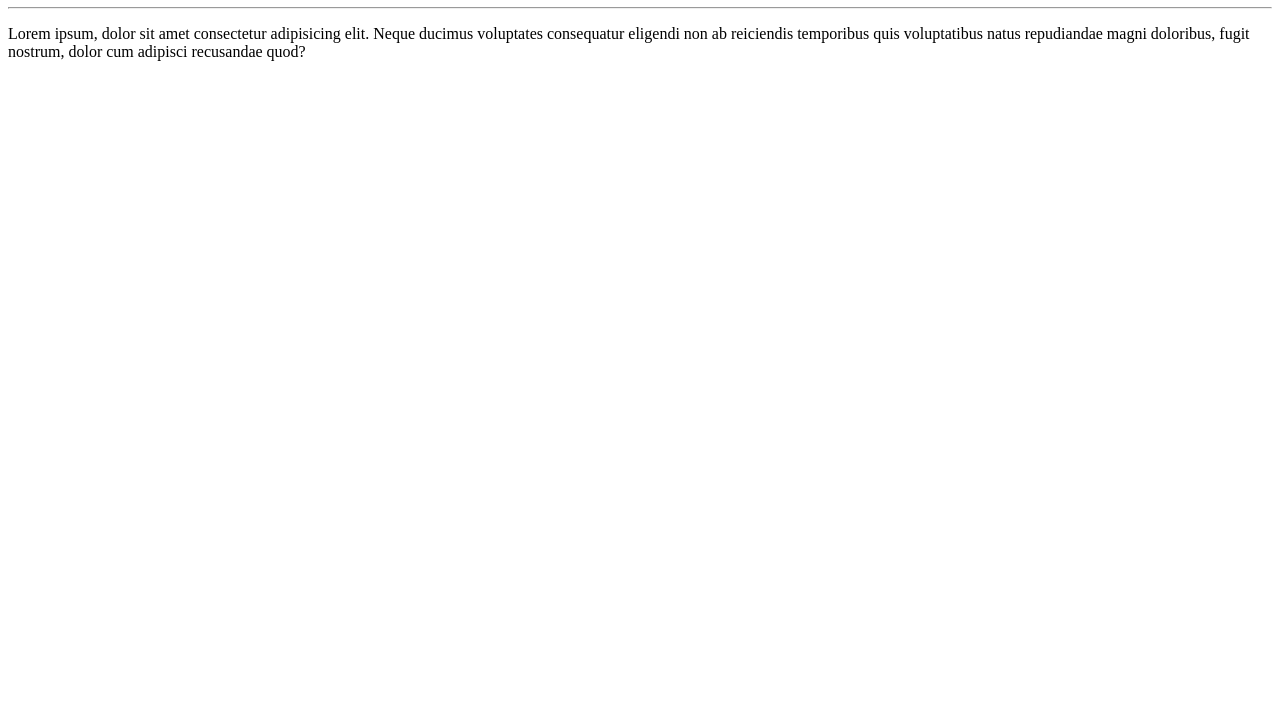
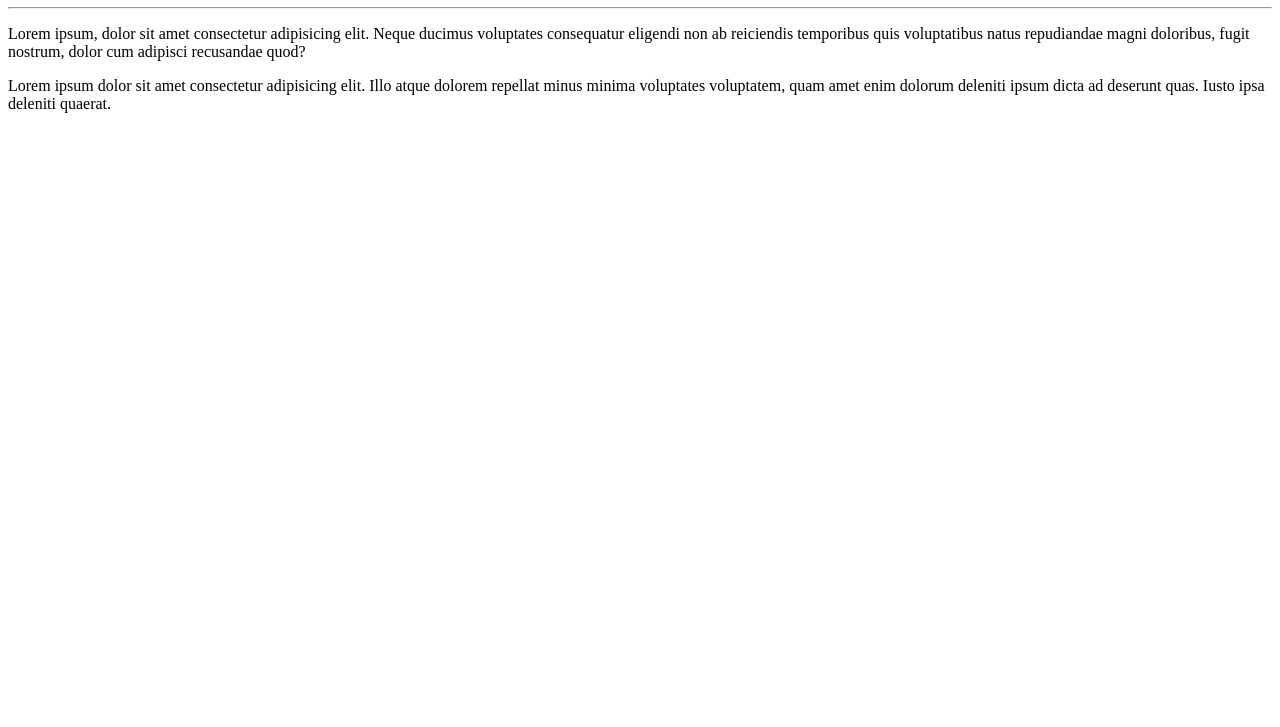
Before and after one commit to MatEvangelist/Ol--Mundo, a plain HTML site: page site-exemplo/index.html in a window 1280 px wide. Shown: the part 73-800 px from the top of the page. Drawn offline with Linux system fonts and the light colour scheme.

Commit message:
adicionei um paragrafo

```diff
--- a/site-exemplo/index.html
+++ b/site-exemplo/index.html
@@ -10,5 +10,6 @@
     <hr>
     <p>Lorem ipsum, dolor sit amet consectetur adipisicing elit. Neque ducimus voluptates consequatur eligendi non ab reiciendis temporibus quis voluptatibus natus repudiandae magni doloribus, fugit nostrum, dolor cum adipisci recusandae quod?</p>
 
+    <p>Lorem ipsum dolor sit amet consectetur adipisicing elit. Illo atque dolorem repellat minus minima voluptates voluptatem, quam amet enim dolorum deleniti ipsum dicta ad deserunt quas. Iusto ipsa deleniti quaerat.</p>
 </body>
 </html>
```
